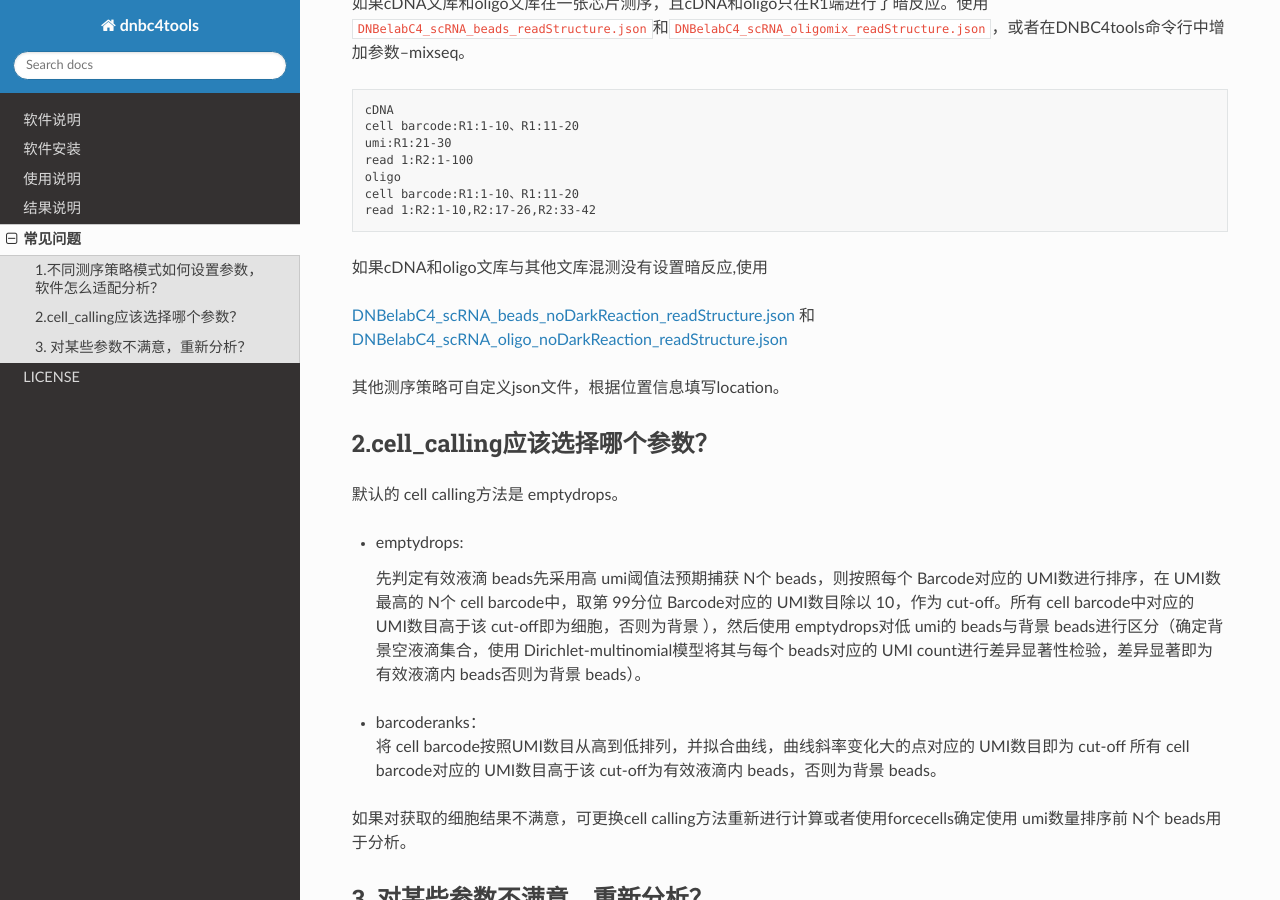
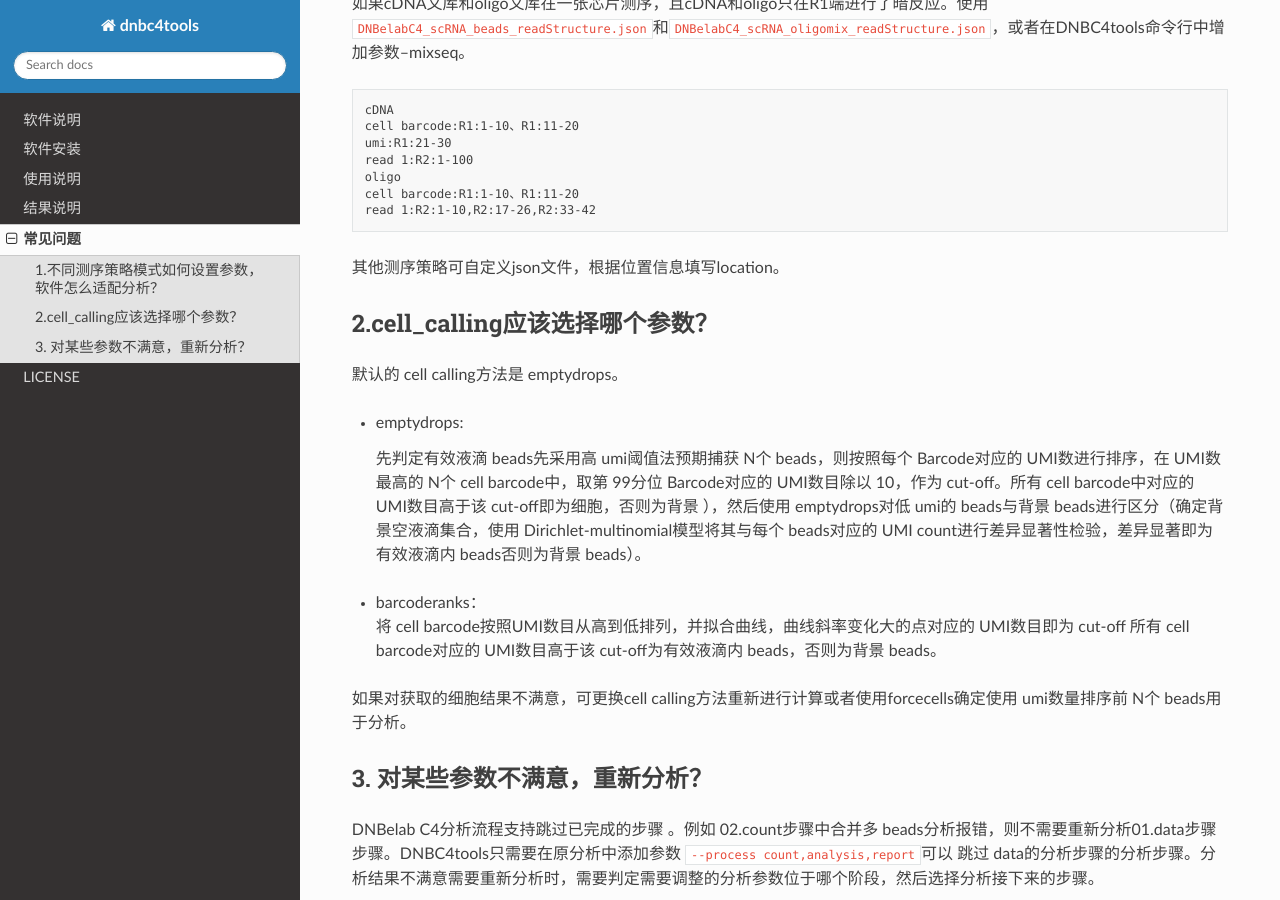
Before and after one commit to lishuangshuang0616/dnbc4read, a Sphinx documentation site: the page built from source/FAQ.rst, in a window 1280 px wide and 900 px high, scrolled down 2463 px. Built offline with Sphinx 7.4.7 and the Read the Docs theme 2.0.0, drawn with Linux system fonts in a browser that asks for light colours.

Commit message:
Update FAQ.rst

```diff
--- a/source/FAQ.rst
+++ b/source/FAQ.rst
@@ -122,11 +122,6 @@ json文件key对应的tag信息
    cell barcode:R1:1-10、R1:11-20
    read 1:R2:1-10,R2:17-26,R2:33-42
 
-如果cDNA和oligo文库与其他文库混测没有设置暗反应,使用
-
-`DNBelabC4_scRNA_beads_noDarkReaction_readStructure.json <https://raw.githubusercontent.com/lishuangshuang0616/dnbc4read/main/json/DNBelabC4_scRNA_beads_noDarkReaction_readStructure.json>`_
-和
-`DNBelabC4_scRNA_oligo_noDarkReaction_readStructure.json <https://raw.githubusercontent.com/lishuangshuang0616/dnbc4read/main/json/DNBelabC4_scRNA_oligo_noDarkReaction_readStructure.json>`_
 
 其他测序策略可自定义json文件，根据位置信息填写location。
 
```
